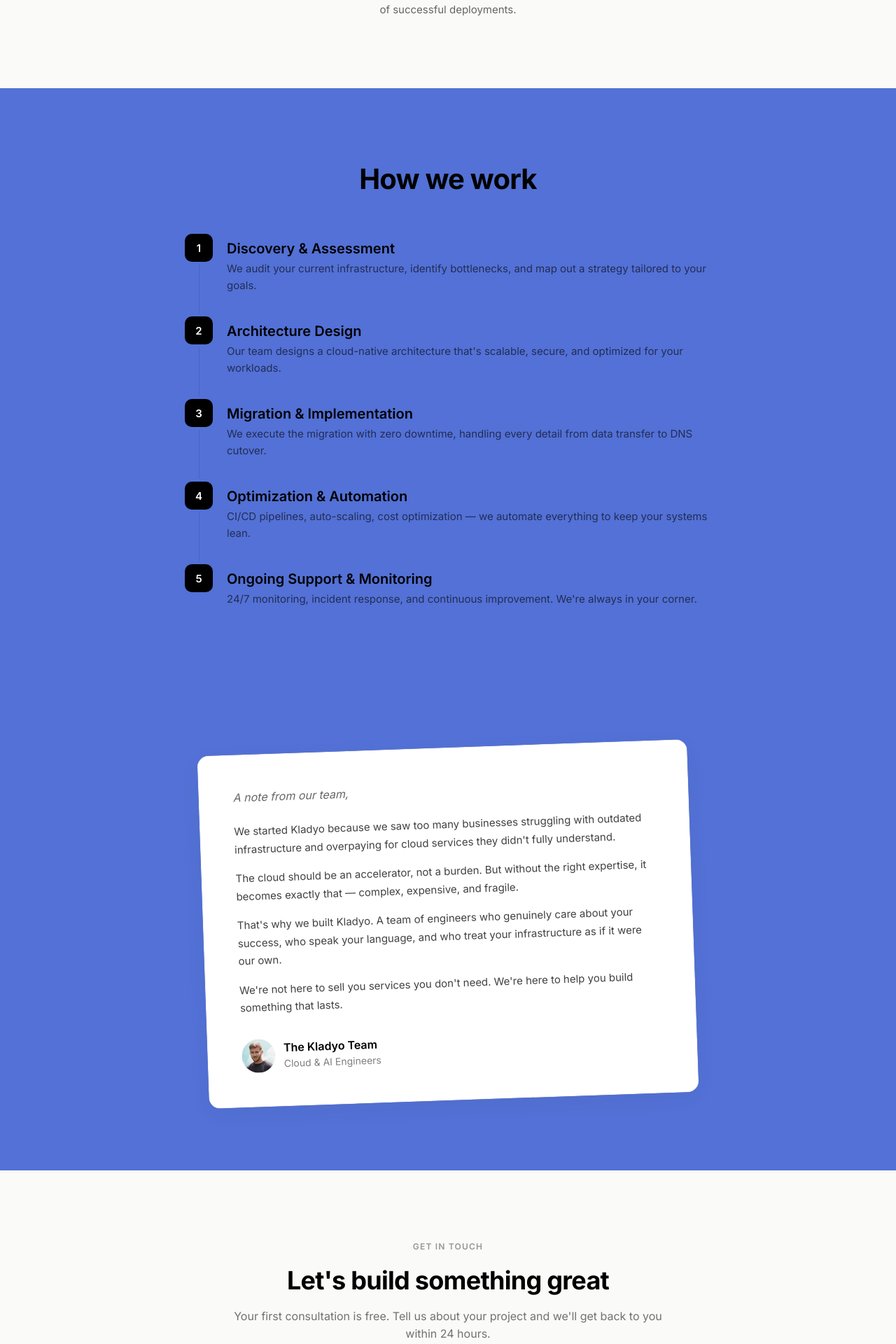
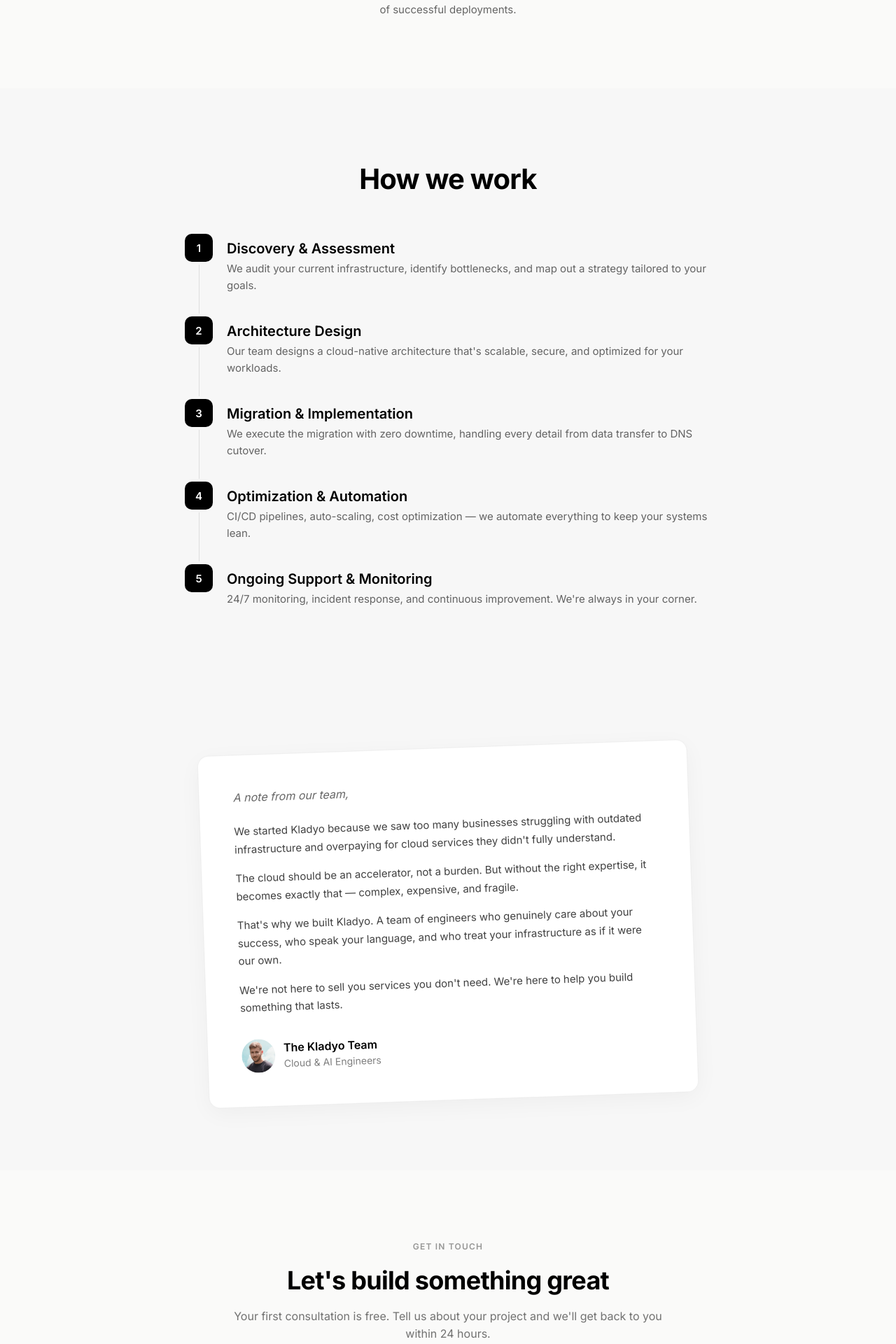
Before and after one commit to kldyxsz/kladyo-websitex, a Next.js app: page / in a window 1280 px wide. Shown: the part 2820-4740 px from the top of the page at 70% size. Built offline with nearby package versions, Linux system fonts and the light colour scheme.

Commit message:
fix: add explicit background to sections missing it
HowItWorks, FounderMemo and FinalCTA had no background color — they were
inheriting from body which is now #5371D6 (hero blue). Add #F7F7F7 explicitly.

https://claude.ai/code/session_01LZSGBVTEZMAmkUEAqpaV14

```diff
--- a/src/components/FinalCTA.tsx
+++ b/src/components/FinalCTA.tsx
@@ -23,7 +23,7 @@ export default function FinalCTA() {
 
   return (
     <section
-      style={{ paddingTop: "120px", paddingBottom: "120px" }}
+      style={{ paddingTop: "120px", paddingBottom: "120px", backgroundColor: "#F7F7F7" }}
       className="finalcta-section flex flex-col items-center px-6 overflow-hidden"
     >
       <div style={{ maxWidth: "800px", width: "100%", textAlign: "center" }}>
--- a/src/components/FounderMemo.tsx
+++ b/src/components/FounderMemo.tsx
@@ -20,7 +20,7 @@ export default function FounderMemo() {
 
   return (
     <section
-      style={{ paddingTop: "100px", paddingBottom: "100px" }}
+      style={{ paddingTop: "100px", paddingBottom: "100px", backgroundColor: "#F7F7F7" }}
       className="flex justify-center px-6"
     >
       <div
--- a/src/components/HowItWorks.tsx
+++ b/src/components/HowItWorks.tsx
@@ -56,7 +56,7 @@ export default function HowItWorks() {
     <section
       ref={sectionRef}
       className="hiw-section"
-      style={{ paddingTop: 100, paddingBottom: 100 }}
+      style={{ paddingTop: 100, paddingBottom: 100, backgroundColor: "#F7F7F7" }}
     >
       <div
         style={{
```
